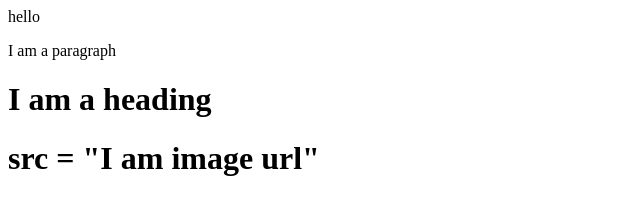
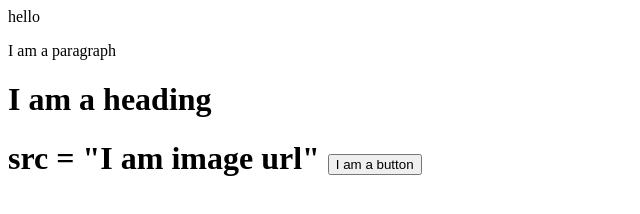
Before and after one commit to Malli8871/workspace, a plain HTML site: page index.html in a window 1280 px wide. Shown: the whole page, without its empty margins (0-640 px from the left). Drawn offline with Linux system fonts and the light colour scheme.

Commit message:
added a button

```diff
--- a/index.html
+++ b/index.html
@@ -2,3 +2,4 @@ hello
 <p> I am a paragraph</p>
 <h1>I am a heading<h1>
 <img>src = "I am image url"</>
+<button>I am a button</button>
```
